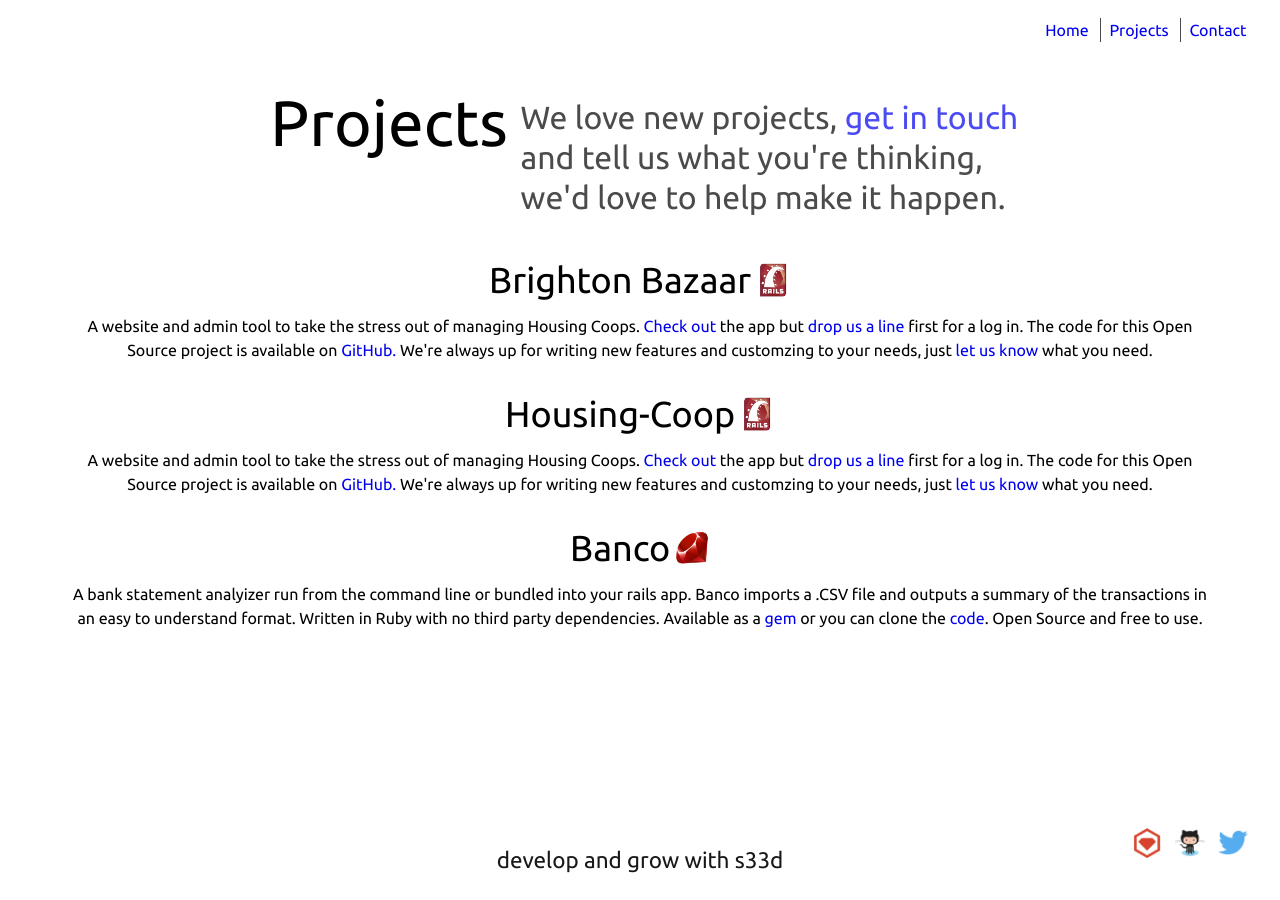
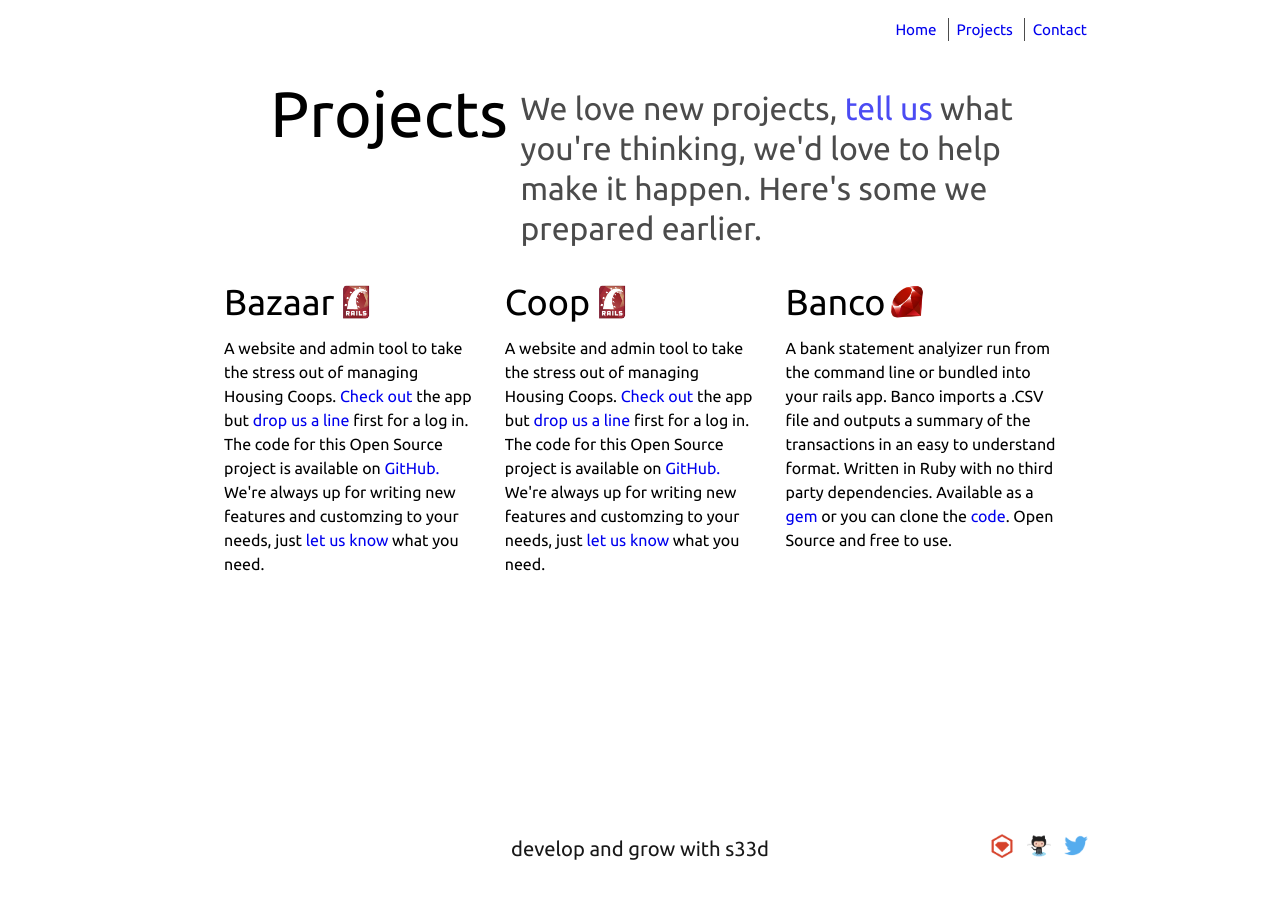
Before and after one commit to s33dco/s33dsite, a Jekyll site: the page built from projects/index.html, in a window 1280 px wide. Built offline with Jekyll 4.4.1, drawn with Linux system fonts in a browser that asks for light colours.

Commit message:
happy woth rwd across all ios's

```diff
--- a/_includes/footer.html
+++ b/_includes/footer.html
@@ -1,9 +1,10 @@
 <footer class="footer">
 	<div class="footer-strap">
-		<ul class="in-footer social-list">
+
+		<h3><span>develop and grow</span> with s33d</h3>
+				<ul class="in-footer social-list">
 			{% include social-links.html %}
 		</ul>
-		<h3><span>develop and grow</span> with s33d</h3>
 
 <!-- 								<div class="copyright">
 				<p>s33d©{{ 'now' | date: "%Y" }}</p>
--- a/contact/index.html
+++ b/contact/index.html
@@ -12,7 +12,7 @@ layout: default
 		<h1>Get in touch</h1>
 		</div>
 	<div class="callout-copy">
-		<h1>We don't bite, drop us a line via the form below or find us on Twitter, we'd love to hear from you.</h1>
+		<h1>We don't bite, drop us a line we'd love to hear from you.</h1>
 		</div>
 	</div>
 
--- a/css/main.css
+++ b/css/main.css
@@ -51,11 +51,12 @@
 /*--GLOBAL STYLES---------------------*/
 
   body {
+
     display : flex;
     flex-direction: column;
     font-family: 'Ubuntu', sans-serif;
-/*    margin: 0 auto;
-    max-width: 960px;*/
+    margin: 0 auto;
+    max-width: 960px;
     min-height: 100vh;
   }
 
@@ -74,8 +75,8 @@
 
   .header {
     background-color: #fff;
-/*    max-width: 960px;*/
     position: fixed;
+    max-width: 960px;
     width: 100%;
     z-index: 20;
   }
@@ -98,7 +99,7 @@
 
   .header-nav > li{
     display: inline-block;
-    font-size: 1rem;
+    font-size: 0.95rem;
     padding : 0.25em 0.5em;
   }
 
@@ -112,11 +113,10 @@
 /*--SOCIAL STYLES---------------------*/
   .social-list {
     list-style: none;
-    height: 5vh;
   }
 
   .social-list > li {
-    display: block;
+    display: inline-block;
     float : right;
     height : 30px;
     padding : 0 0.5vw;
@@ -125,16 +125,15 @@
 
 /*--FOOTER STYLES---------------------*/
   .footer {
-    overflow: hidden;
-    padding : 1vh 2vw 3vh;
+    padding : 0 2vw;
     position : relative;
+    margin-bottom: 4vh;
   }
 
   .footer-strap h3 {
-    font-size: 2.5vh;
-    line-height: 5vh;
+    font-size: 2.25vh;
     opacity: 0.9;
-    padding: 0.5vw 0.5vw;
+    text-align: center;
     position: absolute;
     top : 50%;
     left : 50%;
@@ -142,7 +141,10 @@
   }
 
   .footer-strap img {
-    height : 100%;
+    display: inline-block;
+    height : 80%;
+    vertical-align: center;
+
   }
 /* -------------------------------END-*/
 
@@ -150,13 +152,11 @@
 
   .callout-section {
     align-items: flex-start;
- /*   background : rgba(0,0,0,0.1);*/
-/*    border-radius: 5px;
-    box-shadow: 0px 2px 4px 0px rgba(0,0,0,1);*/
     display: flex;
+    margin : 2vh auto 3vh;
+    max-width: 900px;
+    padding: 0 2vw;
     width : 60vw;
-    margin : 2vh auto 2vh;
-    padding: 1vh 2vw;
   }
 
   .callout-title {
@@ -202,7 +202,7 @@
   .main-section-projects {
     align-content: flex-start;
     display: flex;
-    flex-direction: column;
+    flex-direction: wrap;
     margin: 0 4vw;
   }
 
@@ -213,15 +213,13 @@
 
   .project {
     flex-grow: 1;
-    flex-basis: 33%;
+    flex-basis: auto;
     margin: 0 1vw;
-/*    padding: 1em 1em;*/
-    text-align: center;
   }
 
 
   .project-title {
-    margin: 2vh auto 0;
+    margin: 1vh auto 0;
   }
 
   .project-title h2 {
--- a/projects/index.html
+++ b/projects/index.html
@@ -13,24 +13,23 @@ layout: default
 			</div>
 
 		<div class="callout-copy">
-			<h1>We love new projects, <a href="/contact/">get in touch</a> and tell us what you're thinking, we'd love to help make it happen.</h1>
+			<h1>We love new projects, <a href="/contact/">tell us</a> what you're thinking, we'd love to help make it happen. Here's some we prepared earlier.</h1>
 			</div>
 		</div>
 
 	<div class="main-section-projects">
+
 		<div class="project">
 			<div class="project-title">
-				<h2>Brighton Bazaar</h2>
+				<h2>Bazaar</h2>
 				<img src="/images/rails.png">
 			</div>
 			<p>A website and admin tool to take the stress out of managing Housing Coops. <a href="https://rubygems.org/gems/banco">Check out</a> the app but <a href="/contact/">drop us a line</a> first for a log in. The code for this Open Source project is available on <a href="https://github.com/s33dco/housing-coop">GitHub.</a> We're always up for writing new features and customzing to your needs, just <a href="/contact/">let us know</a> what you need.</p>
 		</div>
 
-
-
 		<div class="project">
 			<div class="project-title">
-				<h2>Housing-Coop</h2>
+				<h2>Coop</h2>
 				<img src="/images/rails.png">
 			</div>
 			<p>A website and admin tool to take the stress out of managing Housing Coops. <a href="https://rubygems.org/gems/banco">Check out</a> the app but <a href="/contact/">drop us a line</a> first for a log in. The code for this Open Source project is available on <a href="https://github.com/s33dco/housing-coop">GitHub.</a> We're always up for writing new features and customzing to your needs, just <a href="/contact/">let us know</a> what you need.</p>
@@ -43,4 +42,5 @@ layout: default
 			</div>
 			<p>A bank statement analyizer run from the command line or bundled into your rails app. Banco imports a .CSV file and outputs a summary of the transactions in an easy to understand format. Written in Ruby with no third party dependencies. Available as a <a href="https://rubygems.org/gems/banco">gem</a> or you can clone the <a href="https://github.com/s33dco/banco">code</a>. Open Source and free to use.</p>
 		</div>
+
 	</div>
```
Also changed, not shown: 4 other files.
